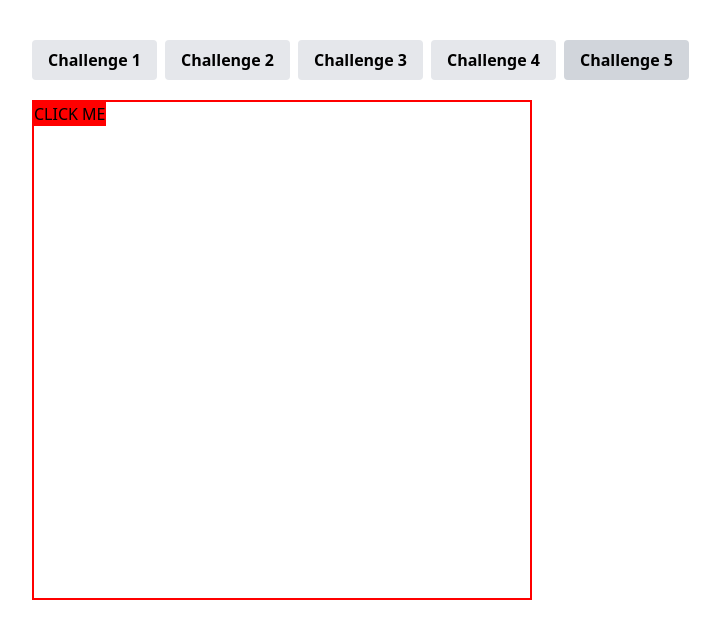
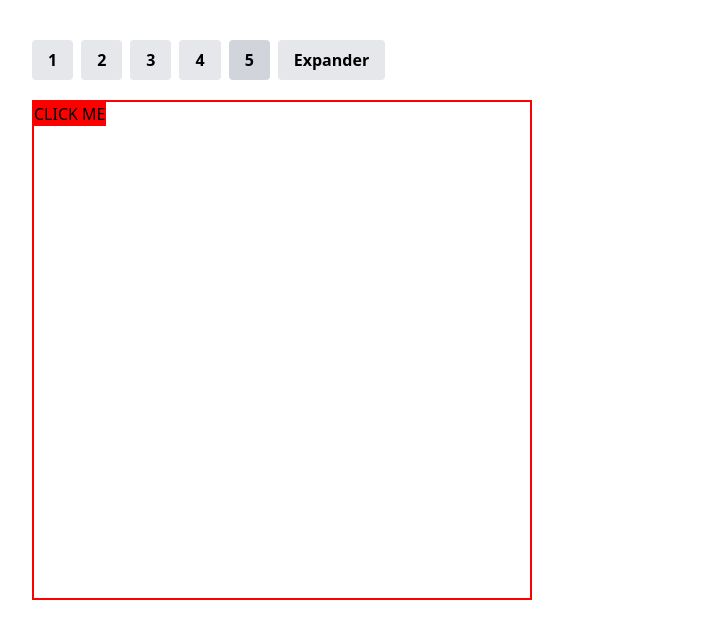
Before and after one commit to v-borodin/workshop-angular-16plus, an Angular app: page /challenge-5 in a window 1280 px wide. Shown: the top 638 px of the page, without its empty margins (8-728 px from the left). Built offline with nearby package versions, Linux system fonts and the light colour scheme.

Commit message:
update routes

```diff
--- a/src/app/app.component.html
+++ b/src/app/app.component.html
@@ -1,10 +1,11 @@
 <div class="p-10">
   <div class="flex gap-x-2">
-    <a routerLink="challenge-1" routerLinkActive="active">Challenge 1</a>
-    <a routerLink="challenge-2" routerLinkActive="active">Challenge 2</a>
-    <a routerLink="challenge-3" routerLinkActive="active">Challenge 3</a>
-    <a routerLink="challenge-4" routerLinkActive="active">Challenge 4</a>
-    <a routerLink="challenge-5" routerLinkActive="active">Challenge 5</a>
+    <a routerLink="challenge-1" routerLinkActive="active">1</a>
+    <a routerLink="challenge-2" routerLinkActive="active">2</a>
+    <a routerLink="challenge-3" routerLinkActive="active">3</a>
+    <a routerLink="challenge-4" routerLinkActive="active">4</a>
+    <a routerLink="challenge-5" routerLinkActive="active">5</a>
+    <a routerLink="expander" routerLinkActive="active">Expander</a>
   </div>
 
   <div class="py-5">
--- a/src/app/app.routes.ts
+++ b/src/app/app.routes.ts
@@ -5,6 +5,7 @@ import {
   Challenge3ViewComponent,
   Challenge4ViewComponent,
   Challenge5ViewComponent,
+  ExpanderViewComponent,
 } from './routes';
 
 export const routes: Routes = [
@@ -28,4 +29,8 @@ export const routes: Routes = [
     path: 'challenge-5',
     component: Challenge5ViewComponent,
   },
+  {
+    path: 'expander',
+    component: ExpanderViewComponent,
+  },
 ];
--- /dev/null
+++ b/src/app/components/expander-preview/expander-preview.component.ts
@@ -0,0 +1,17 @@
+import { ChangeDetectionStrategy, Component } from '@angular/core';
+import { ExpanderComponent } from './expander/expander.component';
+
+@Component({
+  standalone: true,
+  selector: 'app-expander-preview',
+  template: `
+    <button (click)="show = !show" class="mb-2" type="button">Show</button>
+
+    <app-expander></app-expander>
+  `,
+  changeDetection: ChangeDetectionStrategy.OnPush,
+  imports: [ExpanderComponent],
+})
+export class ExpanderPreviewComponent {
+  show = false;
+}
--- /dev/null
+++ b/src/app/components/expander-preview/expander/expander.component.scss
@@ -0,0 +1,14 @@
+:host {
+  overflow: hidden;
+  display: grid;
+  grid-template-rows: 0fr;
+  transition: grid-template-rows 0.2s linear;
+
+  &.expanded {
+    grid-template-rows: 1fr;
+  }
+}
+
+.expander-wrapper {
+  min-height: 0;
+}
--- /dev/null
+++ b/src/app/components/expander-preview/expander/expander.component.ts
@@ -0,0 +1,10 @@
+import { ChangeDetectionStrategy, Component } from '@angular/core';
+
+@Component({
+  standalone: true,
+  selector: 'app-expander',
+  template: ``,
+  styleUrls: ['./expander.component.scss'],
+  changeDetection: ChangeDetectionStrategy.OnPush,
+})
+export class ExpanderComponent {}
--- /dev/null
+++ b/src/app/routes/expander-view/expander-view.component.ts
@@ -0,0 +1,13 @@
+import { ChangeDetectionStrategy, Component } from '@angular/core';
+import { ExpanderPreviewComponent } from '../../components/expander-preview/expander-preview.component';
+
+@Component({
+  standalone: true,
+  selector: 'app-expander-view',
+  template: `
+    <app-expander-preview />
+  `,
+  changeDetection: ChangeDetectionStrategy.OnPush,
+  imports: [ExpanderPreviewComponent],
+})
+export class ExpanderViewComponent {}
--- /dev/null
+++ b/src/app/routes/expander-view/index.ts
@@ -0,0 +1 @@
+export * from './expander-view.component';
--- a/src/app/routes/index.ts
+++ b/src/app/routes/index.ts
@@ -3,3 +3,4 @@ export * from './challenge-2-view';
 export * from './challenge-3-view';
 export * from './challenge-4-view';
 export * from './challenge-5-view';
+export * from './expander-view';
--- a/src/styles.scss
+++ b/src/styles.scss
@@ -14,6 +14,14 @@ a {
 
 button, [type=button] {
   @apply font-bold py-2 px-4 rounded bg-indigo-600 text-white;
+}
+
+input {
+  @apply bg-gray-50 border border-gray-300 text-gray-900 text-sm rounded-lg p-2.5 w-full;
+
+  &:focus {
+    @apply ring-blue-500 border-blue-500 block;
+  }
 }
 
 p {
```
